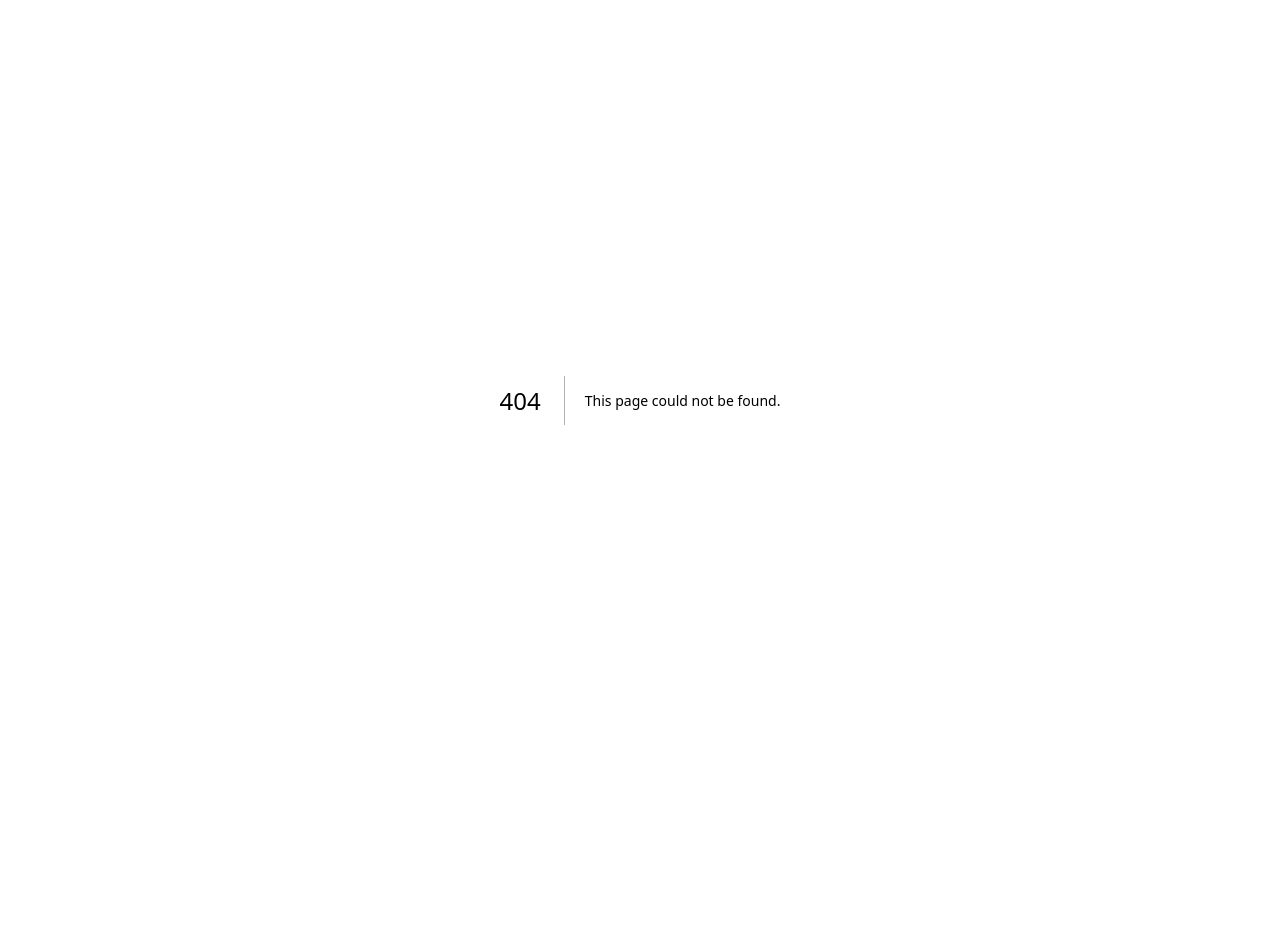
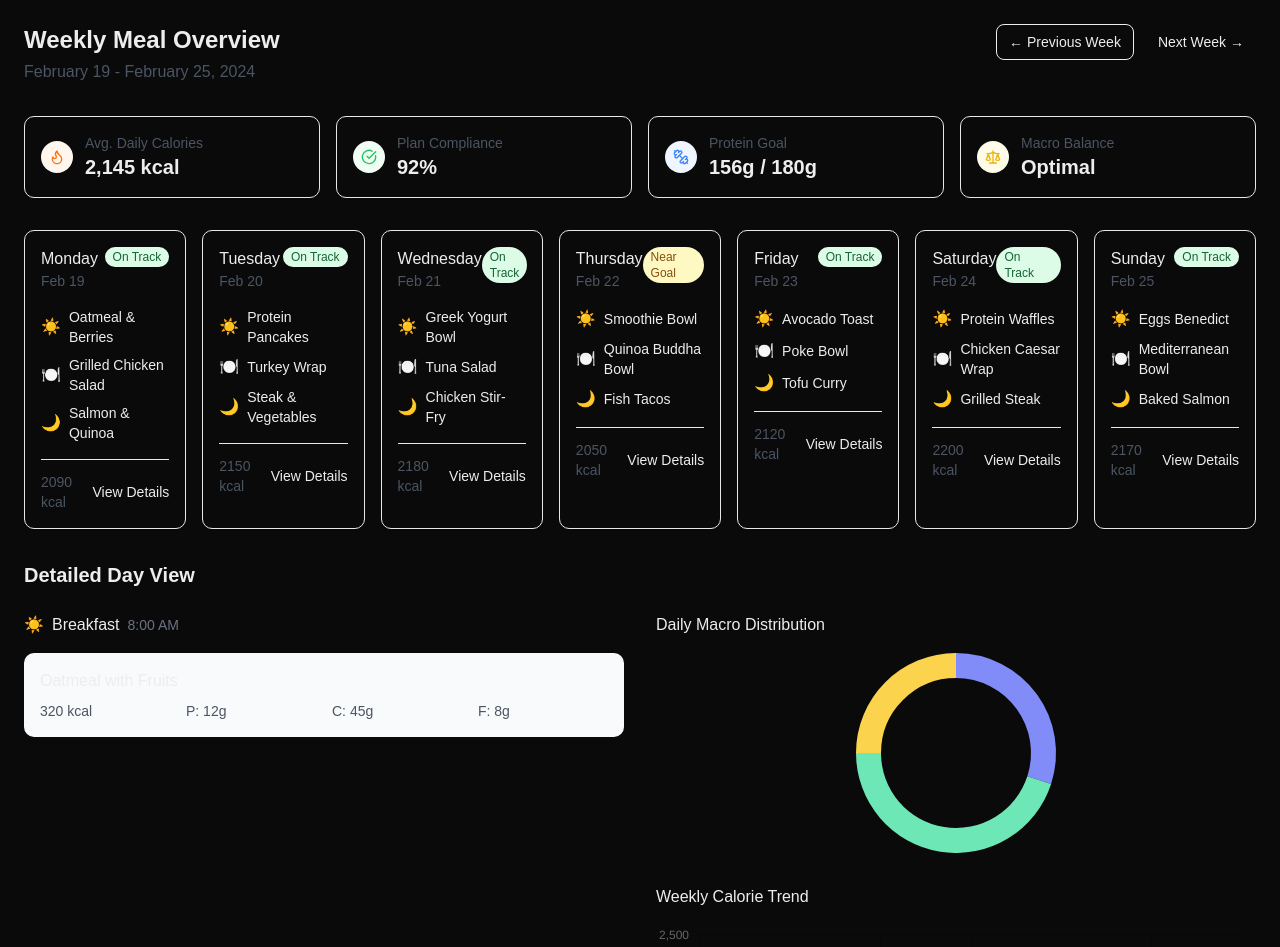
Before and after one commit to Tiklu01/FitCircuit, a Next.js app: page /meal-dashboard in a window 1280 px wide. Before the commit this address had no page. Shown: the top 947 px of the page. Before the commit the page ends 800 px from the top, so only its background shows below. Built offline with nearby package versions, Linux system fonts and the light colour scheme.

Commit message:
added V0 generated meal-dashbaord with dummy data yet to add functionality and connect backend

```diff
--- /dev/null
+++ b/src/app/meal-dashboard/page.tsx
@@ -0,0 +1,313 @@
+"use client"
+
+import { useState } from "react"
+import { Flame, CheckCircle, Dumbbell, Scale } from "lucide-react"
+import { Button } from "@/components/ui/button"
+import { Card } from "@/components/ui/card"
+import { Badge } from "@/components/ui/badge"
+import { Chart as ChartJS, CategoryScale, LinearScale, PointElement, LineElement, ArcElement, Tooltip } from "chart.js"
+import { Line, Doughnut } from "react-chartjs-2"
+
+ChartJS.register(CategoryScale, LinearScale, PointElement, LineElement, ArcElement, Tooltip)
+
+export default function WeeklyMealOverview() {
+  // eslint-disable-next-line @typescript-eslint/no-unused-vars
+  const [currentWeekStart] = useState(new Date(2024, 1, 19))
+
+  return (
+    <div className="container mx-auto p-6 max-w-[1400px]">
+      <div className="flex justify-between items-start mb-8">
+        <div>
+          <h1 className="text-2xl font-semibold mb-1">Weekly Meal Overview</h1>
+          <p className="text-gray-600">February 19 - February 25, 2024</p>
+        </div>
+        <div className="flex gap-3">
+          <Button variant="outline" size="sm">
+            ← Previous Week
+          </Button>
+          <Button variant="default" size="sm">
+            Next Week →
+          </Button>
+        </div>
+      </div>
+
+      <div className="grid gap-4 md:grid-cols-4 mb-8">
+        <Card className="p-4">
+          <div className="flex items-center gap-3">
+            <div className="w-8 h-8 bg-orange-50 rounded-full flex items-center justify-center">
+              <Flame className="h-4 w-4 text-orange-500" />
+            </div>
+            <div>
+              <div className="text-sm text-gray-600">Avg. Daily Calories</div>
+              <div className="text-xl font-semibold">2,145 kcal</div>
+            </div>
+          </div>
+        </Card>
+
+        <Card className="p-4">
+          <div className="flex items-center gap-3">
+            <div className="w-8 h-8 bg-green-50 rounded-full flex items-center justify-center">
+              <CheckCircle className="h-4 w-4 text-green-500" />
+            </div>
+            <div>
+              <div className="text-sm text-gray-600">Plan Compliance</div>
+              <div className="text-xl font-semibold">92%</div>
+            </div>
+          </div>
+        </Card>
+
+        <Card className="p-4">
+          <div className="flex items-center gap-3">
+            <div className="w-8 h-8 bg-blue-50 rounded-full flex items-center justify-center">
+              <Dumbbell className="h-4 w-4 text-blue-500" />
+            </div>
+            <div>
+              <div className="text-sm text-gray-600">Protein Goal</div>
+              <div className="text-xl font-semibold">156g / 180g</div>
+            </div>
+          </div>
+        </Card>
+
+        <Card className="p-4">
+          <div className="flex items-center gap-3">
+            <div className="w-8 h-8 bg-yellow-50 rounded-full flex items-center justify-center">
+              <Scale className="h-4 w-4 text-yellow-500" />
+            </div>
+            <div>
+              <div className="text-sm text-gray-600">Macro Balance</div>
+              <div className="text-xl font-semibold">Optimal</div>
+            </div>
+          </div>
+        </Card>
+      </div>
+
+      <div className="grid gap-4 grid-cols-7 mb-8">
+        {DAYS.map((day, index) => (
+          <DayCard key={index} {...day} />
+        ))}
+      </div>
+
+      <div>
+        <h2 className="text-xl font-semibold mb-6">Detailed Day View</h2>
+        <div className="grid grid-cols-2 gap-8">
+          <div>
+            <div className="flex items-center gap-2 mb-4">
+              <span className="text-yellow-500">☀️</span>
+              <h3 className="font-medium">Breakfast</h3>
+              <span className="text-gray-500 text-sm">8:00 AM</span>
+            </div>
+            <div className="bg-gray-50 p-4 rounded-lg">
+              <div className="font-medium mb-2">Oatmeal with Fruits</div>
+              <div className="grid grid-cols-4 gap-4 text-sm text-gray-600">
+                <div>320 kcal</div>
+                <div>P: 12g</div>
+                <div>C: 45g</div>
+                <div>F: 8g</div>
+              </div>
+            </div>
+          </div>
+
+          <div className="grid gap-8">
+            <div>
+              <h3 className="font-medium mb-4">Daily Macro Distribution</h3>
+              <div className="h-[200px]">
+                <Doughnut
+                  data={macroData}
+                  options={{
+                    responsive: true,
+                    maintainAspectRatio: false,
+                    cutout: "75%",
+                    plugins: {
+                      legend: {
+                        position: "bottom",
+                        labels: {
+                          boxWidth: 12,
+                          padding: 15,
+                        },
+                      },
+                    },
+                  }}
+                />
+              </div>
+            </div>
+
+            <div>
+              <h3 className="font-medium mb-4">Weekly Calorie Trend</h3>
+              <div className="h-[200px]">
+                <Line
+                  data={calorieData}
+                  options={{
+                    responsive: true,
+                    maintainAspectRatio: false,
+                    scales: {
+                      y: {
+                        min: 0,
+                        max: 2500,
+                        ticks: {
+                          stepSize: 500,
+                        },
+                      },
+                    },
+                    plugins: {
+                      legend: {
+                        display: false,
+                      },
+                    },
+                  }}
+                />
+              </div>
+            </div>
+          </div>
+        </div>
+      </div>
+    </div>
+  )
+}
+
+function DayCard({
+  day,
+  date,
+  status,
+  meals,
+  calories,
+}: {
+  day: string
+  date: string
+  status: "On Track" | "Near Goal"
+  meals: { icon: string; name: string }[]
+  calories: number
+}) {
+  return (
+    <Card className="p-4">
+      <div className="flex justify-between items-start mb-4">
+        <div>
+          <div className="font-medium">{day}</div>
+          <div className="text-sm text-gray-600">Feb {date}</div>
+        </div>
+        <Badge variant={status === "On Track" ? "success" : "warning"} className="text-xs">
+          {status}
+        </Badge>
+      </div>
+      <div className="space-y-2 mb-4">
+        {meals.map((meal, index) => (
+          <div key={index} className="flex items-center gap-2">
+            <span>{meal.icon}</span>
+            <span className="text-sm">{meal.name}</span>
+          </div>
+        ))}
+      </div>
+      <div className="flex justify-between items-center pt-3 border-t border-gray-200">
+        <span className="text-sm text-gray-600">{calories} kcal</span>
+        <Button variant="link" className="text-sm h-auto p-0">
+          View Details
+        </Button>
+      </div>
+    </Card>
+  )
+}
+
+const DAYS = [
+  {
+    day: "Monday",
+    date: "19",
+    status: "On Track" as const,
+    meals: [
+      { icon: "☀️", name: "Oatmeal & Berries" },
+      { icon: "🍽️", name: "Grilled Chicken Salad" },
+      { icon: "🌙", name: "Salmon & Quinoa" },
+    ],
+    calories: 2090,
+  },
+  {
+    day: "Tuesday",
+    date: "20",
+    status: "On Track" as const,
+    meals: [
+      { icon: "☀️", name: "Protein Pancakes" },
+      { icon: "🍽️", name: "Turkey Wrap" },
+      { icon: "🌙", name: "Steak & Vegetables" },
+    ],
+    calories: 2150,
+  },
+  {
+    day: "Wednesday",
+    date: "21",
+    status: "On Track" as const,
+    meals: [
+      { icon: "☀️", name: "Greek Yogurt Bowl" },
+      { icon: "🍽️", name: "Tuna Salad" },
+      { icon: "🌙", name: "Chicken Stir-Fry" },
+    ],
+    calories: 2180,
+  },
+  {
+    day: "Thursday",
+    date: "22",
+    status: "Near Goal" as const,
+    meals: [
+      { icon: "☀️", name: "Smoothie Bowl" },
+      { icon: "🍽️", name: "Quinoa Buddha Bowl" },
+      { icon: "🌙", name: "Fish Tacos" },
+    ],
+    calories: 2050,
+  },
+  {
+    day: "Friday",
+    date: "23",
+    status: "On Track" as const,
+    meals: [
+      { icon: "☀️", name: "Avocado Toast" },
+      { icon: "🍽️", name: "Poke Bowl" },
+      { icon: "🌙", name: "Tofu Curry" },
+    ],
+    calories: 2120,
+  },
+  {
+    day: "Saturday",
+    date: "24",
+    status: "On Track" as const,
+    meals: [
+      { icon: "☀️", name: "Protein Waffles" },
+      { icon: "🍽️", name: "Chicken Caesar Wrap" },
+      { icon: "🌙", name: "Grilled Steak" },
+    ],
+    calories: 2200,
+  },
+  {
+    day: "Sunday",
+    date: "25",
+    status: "On Track" as const,
+    meals: [
+      { icon: "☀️", name: "Eggs Benedict" },
+      { icon: "🍽️", name: "Mediterranean Bowl" },
+      { icon: "🌙", name: "Baked Salmon" },
+    ],
+    calories: 2170,
+  },
+]
+
+const macroData = {
+  labels: ["Protein", "Carbs", "Fats"],
+  datasets: [
+    {
+      data: [30, 45, 25],
+      backgroundColor: ["#818CF8", "#6EE7B7", "#FCD34D"],
+      borderWidth: 0,
+    },
+  ],
+}
+
+const calorieData = {
+  labels: ["Mon", "Tue", "Wed", "Thu", "Fri", "Sat", "Sun"],
+  datasets: [
+    {
+      data: [2090, 2150, 2180, 2050, 2120, 2200, 2170],
+      borderColor: "#818CF8",
+      backgroundColor: "#818CF8",
+      pointBackgroundColor: "#818CF8",
+      tension: 0.4,
+      borderWidth: 2,
+      pointRadius: 4,
+    },
+  ],
+}
```
